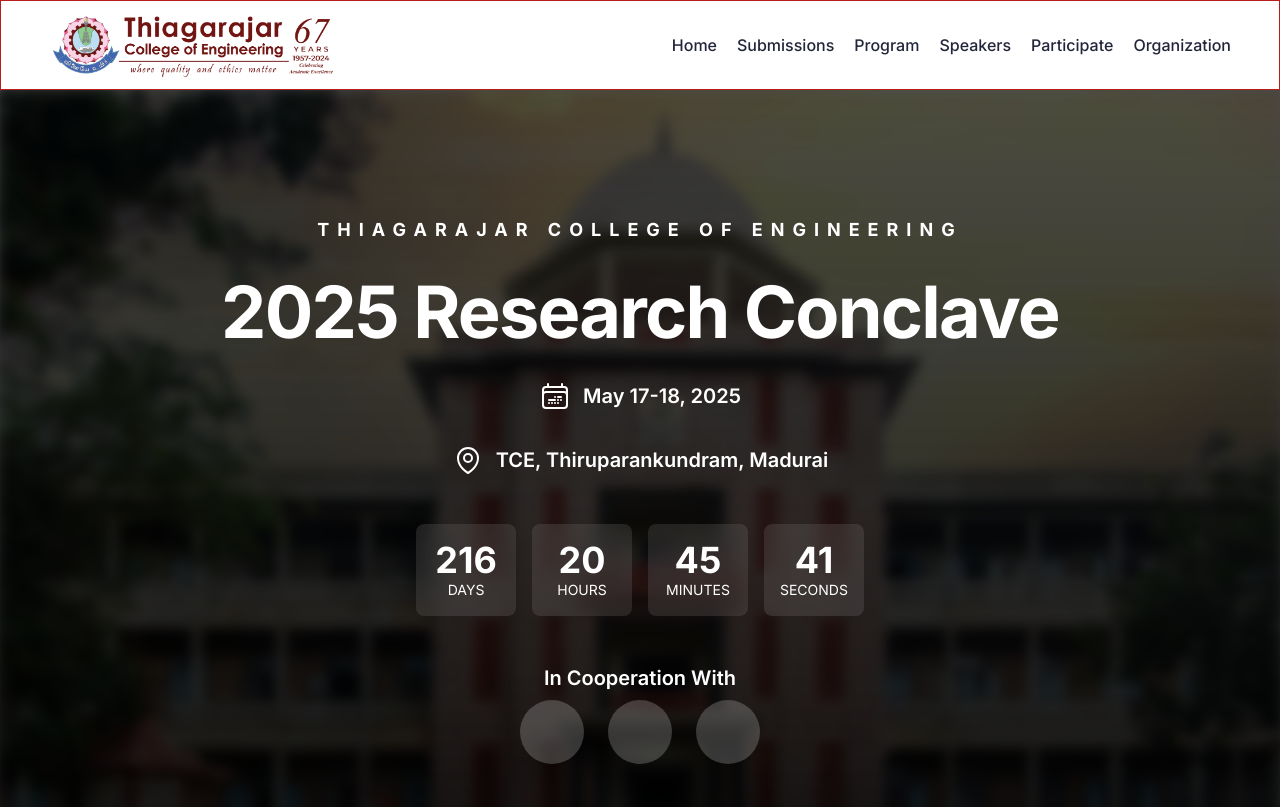
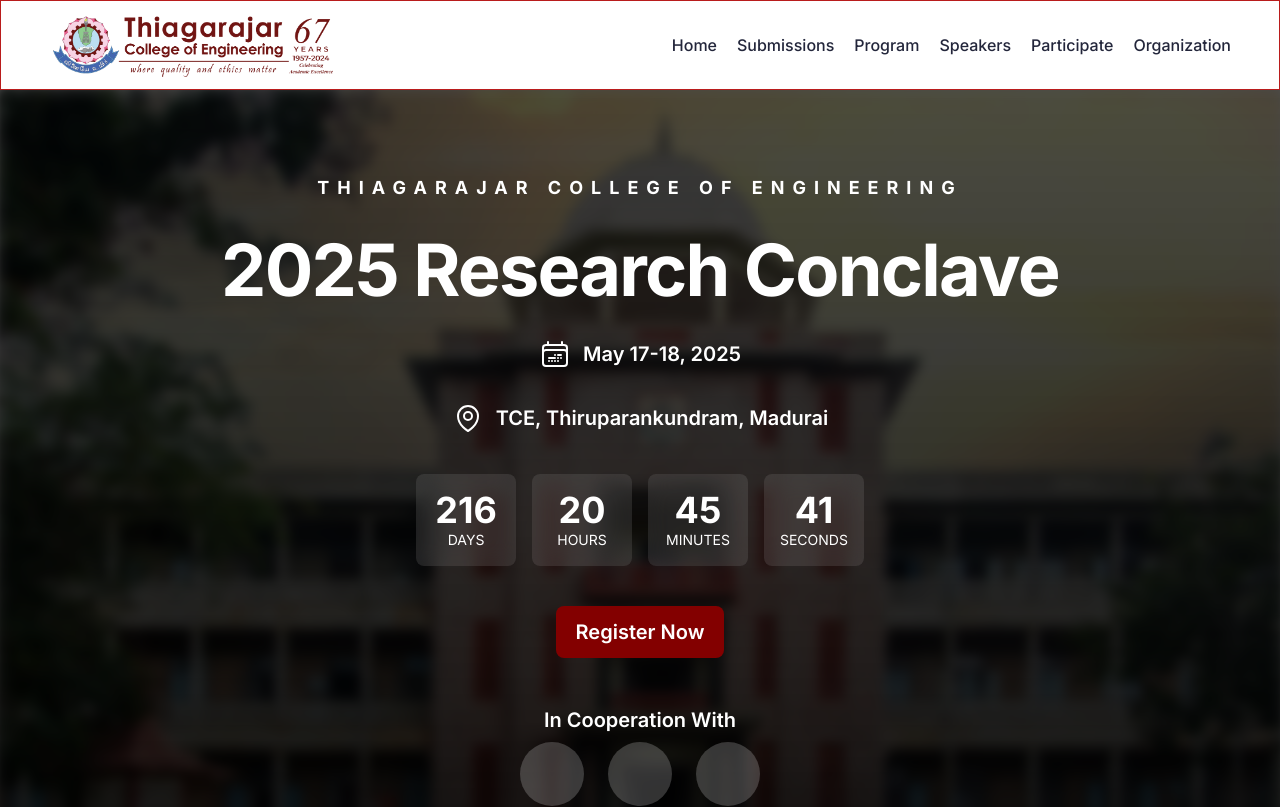
Before and after one commit to kmrsanthosh/TCEResearchConclave, a Next.js app: page / in a window 1280 px wide. Shown: the top 807 px of the page. Built offline with nearby package versions, Linux system fonts and the light colour scheme.

Commit message:
Trying To Add Register Button

```diff
--- a/components/Home/Hero.tsx
+++ b/components/Home/Hero.tsx
@@ -143,7 +143,7 @@ export const Hero = () => {
           initial={{ opacity: 0, y: 20 }}
           animate={{ opacity: 1, y: 0 }}
           transition={{ duration: 0.6, delay: 0.4 }}
-          className="flex items-center mb-12"
+          className="flex items-center mb-10"
         >
           <MapPinIcon className="w-5 md:w-8 h-5 md:h-8 mr-3" />
           <span className="text-sm sm:text-lg md:text-xl font-semibold">
@@ -155,7 +155,7 @@ export const Hero = () => {
           initial={{ opacity: 0, y: 20 }}
           animate={{ opacity: 1, y: 0 }}
           transition={{ duration: 0.6, delay: 0.6 }}
-          className="grid grid-cols-4 gap-4 mb-12"
+          className="grid grid-cols-4 gap-4 mb-10"
         >
           {Object.entries(timeLeft).map(([unit, value]) => (
             <div
@@ -171,6 +171,9 @@ export const Hero = () => {
             </div>
           ))}
         </motion.div>
+        <motion.button className="bg-primary-accent py-3 px-5 rounded-lg mb-12 text-sm sm:text-lg md:text-xl font-semibold ">
+          Register Now
+        </motion.button>
 
         <motion.div
           initial={{ opacity: 0 }}
```
